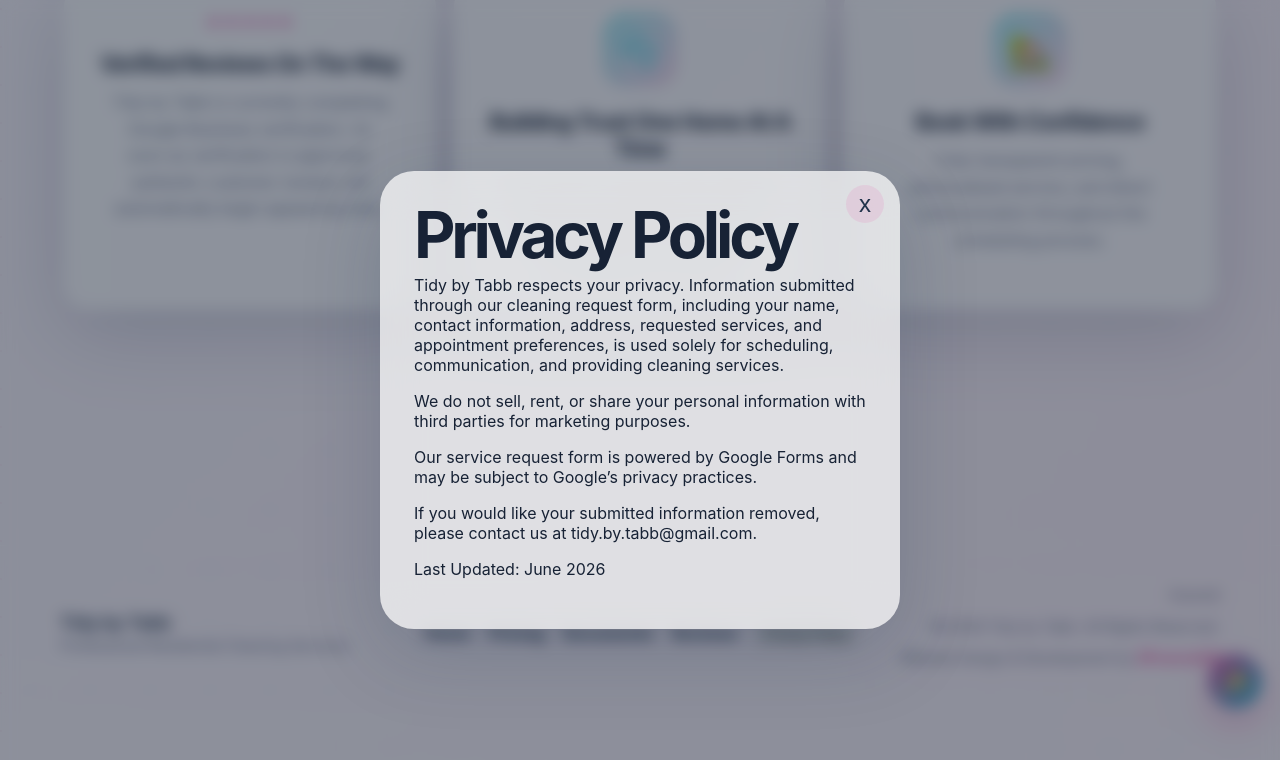
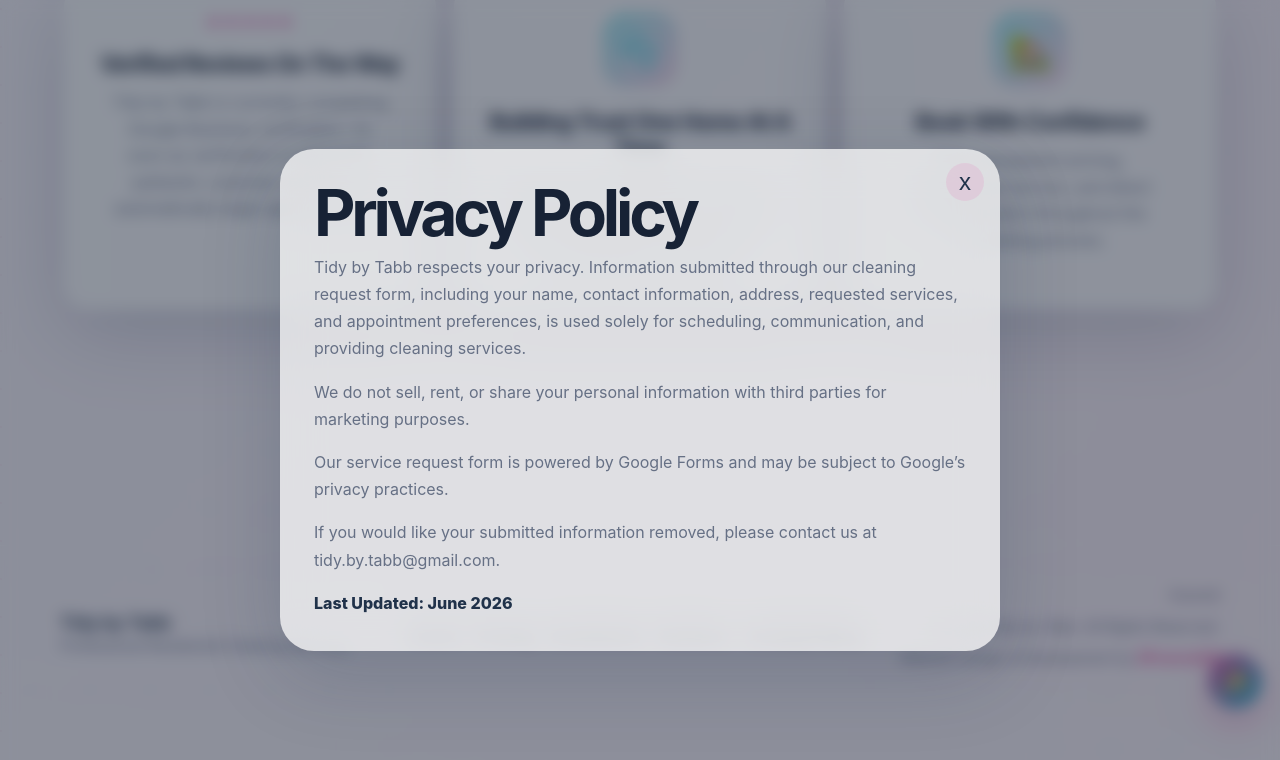
Before and after one commit to DFrancis84/tidy_by_tabb, a plain HTML site: page index.html in a window 1280 px wide. Both pictures are taken after a click on the button "Privacy Policy". Shown: the part 4865-5625 px from the top of the page. Drawn offline with Linux system fonts and the light colour scheme.

Commit message:
Update style.css

```diff
--- a/style.css
+++ b/style.css
@@ -1118,6 +1118,25 @@ h3 {
 }
 
 /* ========================= */
+/* PRIVACY */
+/* ========================= */
+
+.privacy-modal {
+  width: min(720px, calc(100% - 28px));
+}
+
+.privacy-modal p {
+  color: var(--muted);
+  line-height: 1.7;
+}
+
+.privacy-updated {
+  margin-bottom: 0;
+  font-weight: 800;
+  color: var(--deep) !important;
+}
+
+/* ========================= */
 /* SOCIAL BUBBLE */
 /* ========================= */
 
@@ -1288,6 +1307,19 @@ h3 {
 .footer-legal a {
   color: var(--pink);
   font-weight: 800;
+}
+
+.footer-modal-link {
+  border: 0;
+  background: transparent;
+  color: var(--deep);
+  font: inherit;
+  font-weight: 800;
+  cursor: pointer;
+}
+
+.footer-modal-link:hover {
+  color: var(--pink);
 }
 
 /* Mobile */
```
